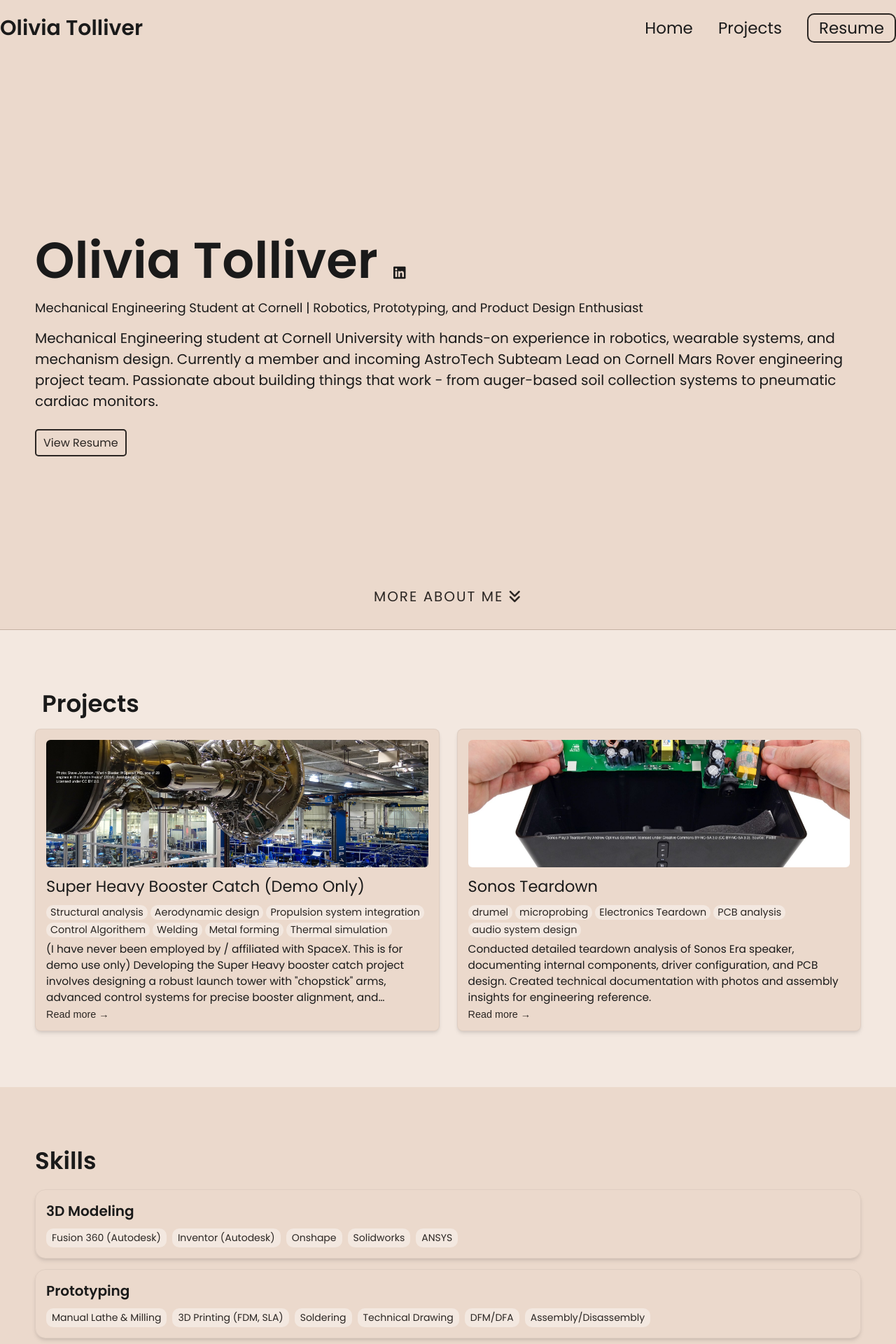
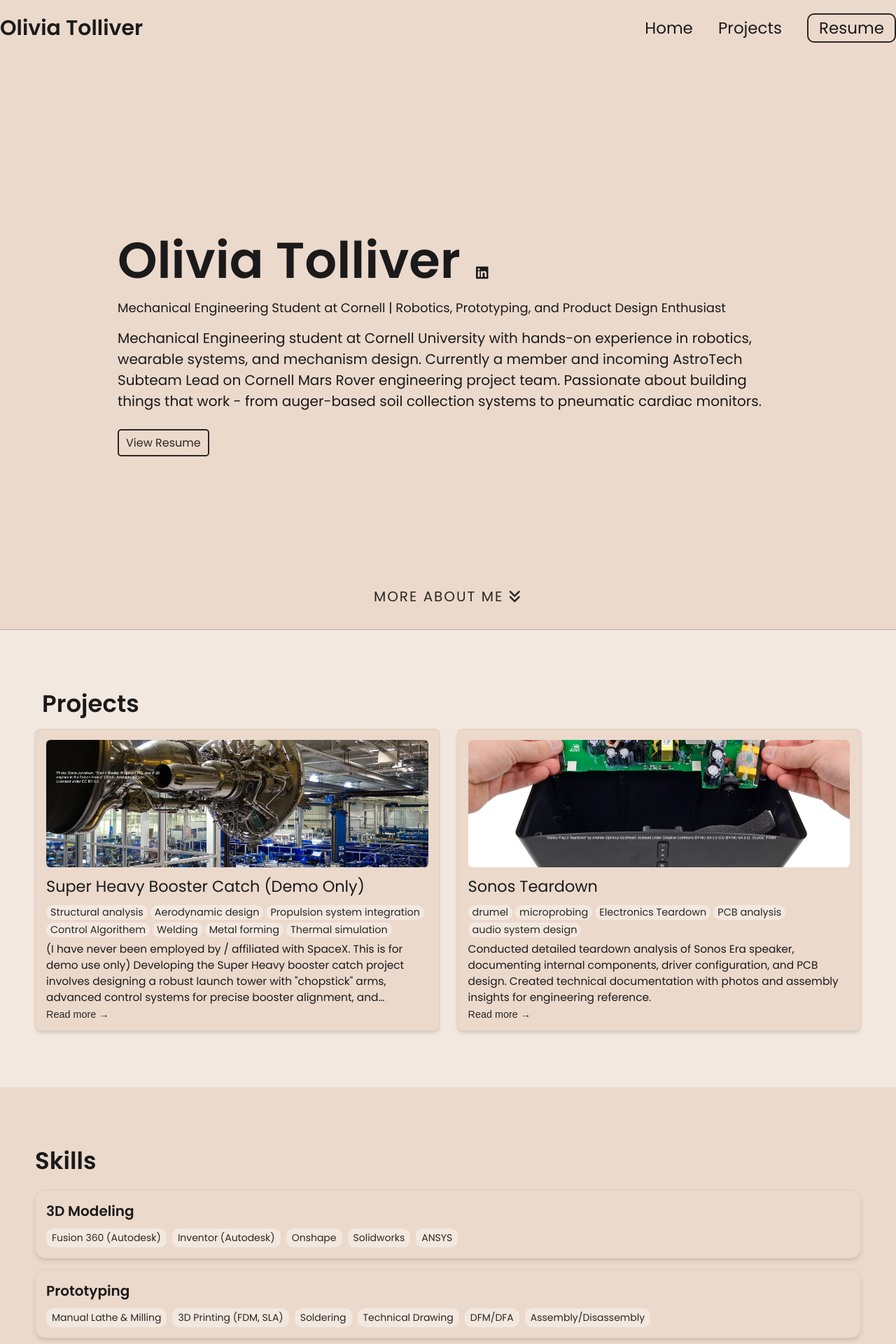
Before and after one commit to oliviatolliver/oliviatolliver.github.io, a Jekyll site: the page built from index.html, in a window 1280 px wide. Shown: the top 1920 px of the page at 70% size. Built offline with Jekyll 4.4.1, drawn with Linux system fonts in a browser that asks for light colours.

Commit message:
indenting hero content

```diff
--- a/css/styles.css
+++ b/css/styles.css
@@ -193,9 +193,9 @@ nav .mobile-nav {
 
 .hero-section .group {
     display: flex;
-    justify-content: space-between;
+    justify-content: center;
     align-items: center;
-    padding: 0;
+    padding: 0 10%;
     gap: 40px;
     border-radius: 8px;
 }
@@ -802,7 +802,7 @@ footer p {
 
 
 @media (max-width: 768px) {
-    /* NEVBAR*/
+    /* NAVBAR*/
     .desktop-nav {
         display: none;
     }
@@ -857,9 +857,6 @@ footer p {
     }
 
 
-
-
-
     /*SECTION 1: Hero */
     .hero-section .group .text h2 {
         flex-direction: column-reverse;
@@ -870,6 +867,10 @@ footer p {
     .hero-section .group .text h2 .external-links i {
         font-size: 16px; /* Example: reducing icon size */
         margin: 0
+    }
+
+    .hero-section .group {
+        padding: 0 5%;
     }
 
     .arrow {
```
